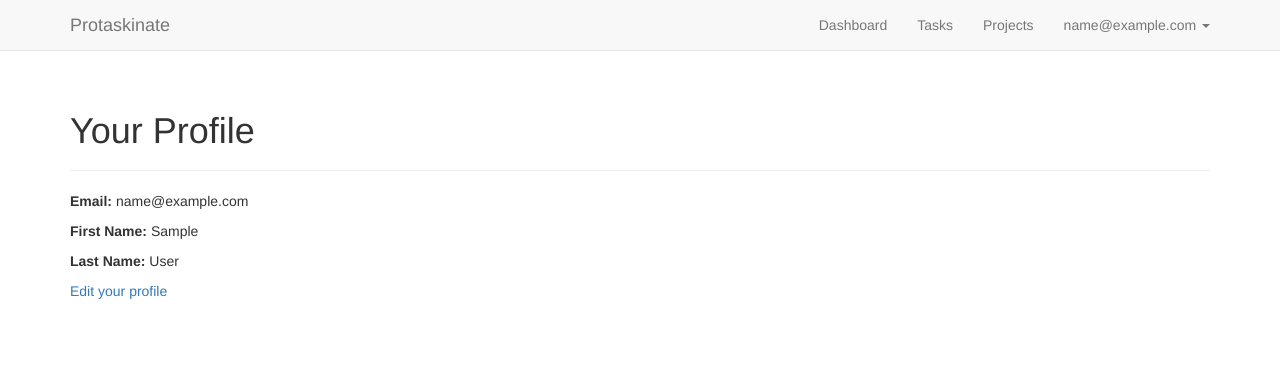
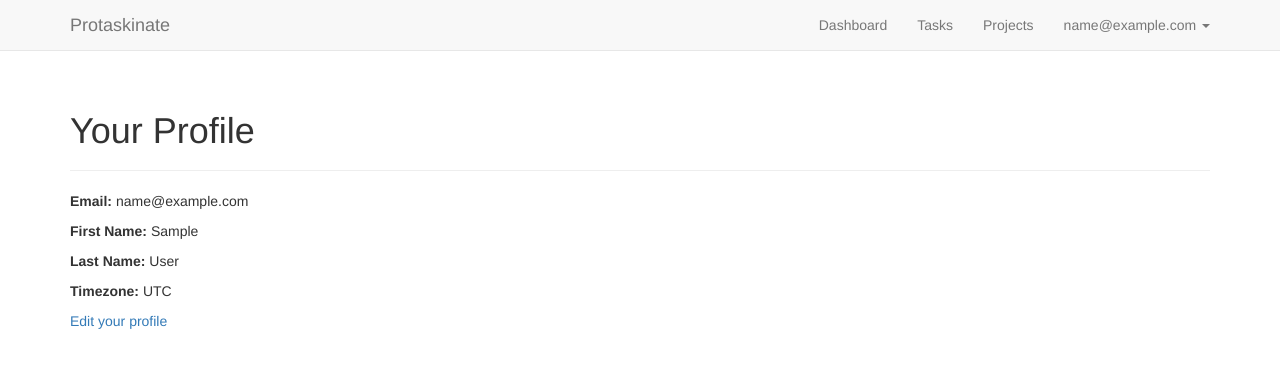
Before and after one commit to sgreenlee/Todo-App, a Flask app: page /profile in a window 1280 px wide. Shown: the top 368 px of the page. Run offline with Flask 2, Linux system fonts and the light colour scheme; the visitor is signed in with stand-in values (Sample User, id 1); data comes from the database, SQL or seed files in the repository; some libraries are stand-ins or nearby versions.

Commit message:
Updated view_profile template.

```diff
--- a/application/templates/view_profile.html
+++ b/application/templates/view_profile.html
@@ -10,6 +10,7 @@
 <p><b>Email: </b> {{ current_user.email }}</p>
 <p><b>First Name: </b> {{ current_user.first_name }}</p>
 <p><b>Last Name: </b> {{ current_user.last_name }}</p>
+<p><b>Timezone:	</b> {{ current_user.timezone }}</p>
 
 <p><a href="{{ url_for('main.edit_profile') }}">Edit your profile</a></p>
 
```
